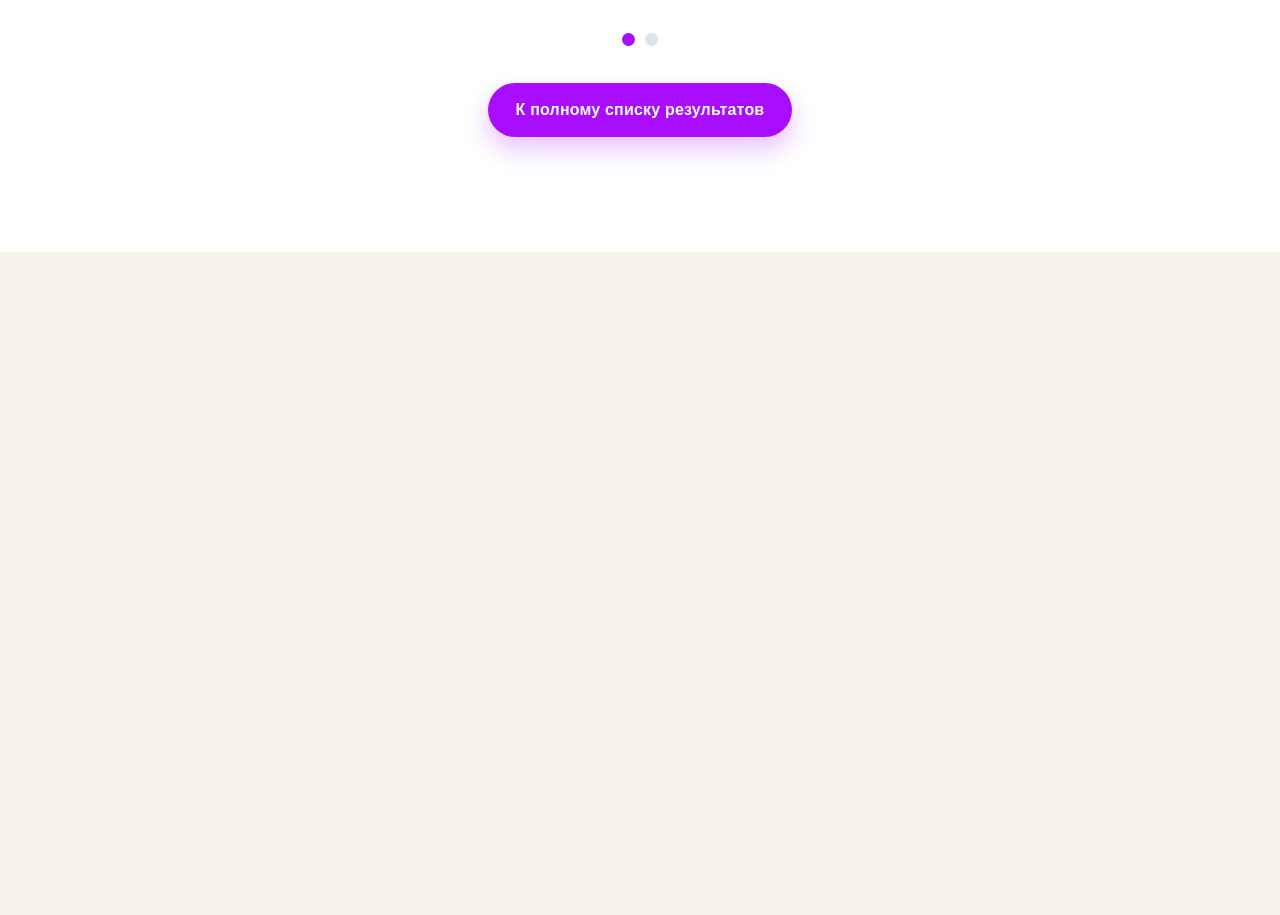
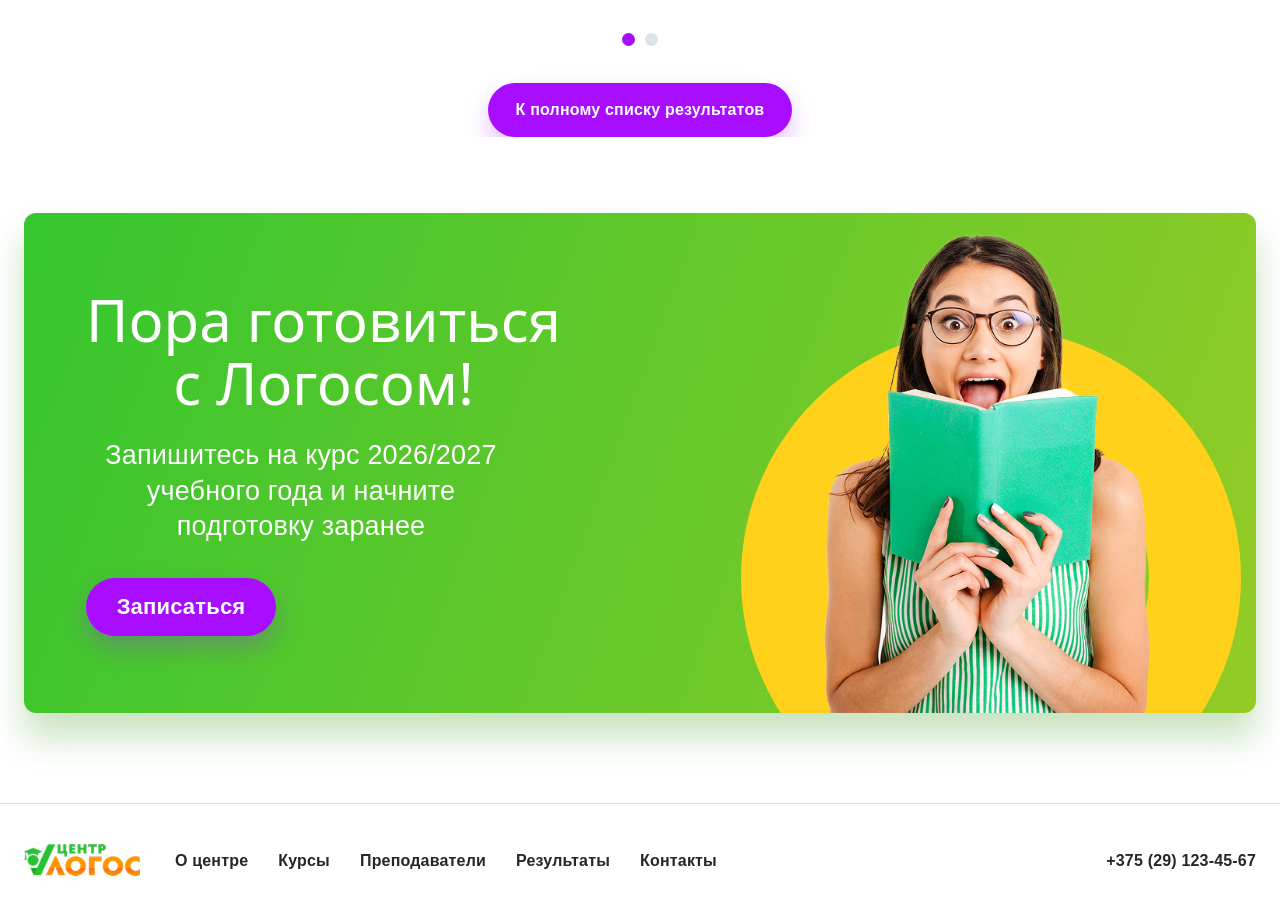
Before and after one commit to darina0000/logos-react-lab, a React (Vite) app: page /courses in a window 1280 px wide. Shown: the part 6180-7095 px from the top of the page. Before the commit the page ends 6432 px from the top, so only its background shows below. Built offline with nearby package versions, Linux system fonts and the light colour scheme.

Commit message:
Add Callout and Footer components, complete page layout

```diff
--- a/src/App.jsx
+++ b/src/App.jsx
@@ -6,6 +6,8 @@ import Courses from './components/Courses'
 import Useful from './components/Useful'
 import Teachers from './components/Teachers'
 import Reviews from './components/Reviews'
+import Callout from './components/Callout'
+import Footer from './components/Footer'
 
 const App = () => {
   return (
@@ -18,6 +20,8 @@ const App = () => {
       <Useful />
       <Teachers />
       <Reviews />
+      <Callout />
+      <Footer />
     </div>
   )
 }
--- /dev/null
+++ b/src/components/Callout.jsx
@@ -0,0 +1,28 @@
+const Callout = () => {
+  return (
+    <section className="ref-callout">
+
+      <span className="ref-ring ref-ring--purple ref-ring--cta-left"></span>
+      <span className="ref-ring ref-ring--yellow ref-ring--cta-right"></span>
+
+      <div className="ref-container">
+        <div className="ref-callout__box">
+
+          <div>
+            <h2>Пора готовиться<br />с Логосом!</h2>
+            <p>Запишитесь на курс 2026/2027 учебного года и начните подготовку заранее</p>
+            <a className="ref-button" href="register.html">Записаться</a>
+          </div>
+
+          <div className="ref-callout__person">
+            <div className="ref-yellow-ring"></div>
+            <img src="/images/home3.png" alt="Ученица с книгой" />
+          </div>
+
+        </div>
+      </div>
+    </section>
+  )
+}
+
+export default Callout
--- /dev/null
+++ b/src/components/Footer.jsx
@@ -0,0 +1,25 @@
+const Footer = () => {
+  return (
+    <footer className="ref-footer">
+      <div className="ref-container">
+
+        <a className="ref-logo" href="index.html">
+          <img src="/images/logo.png" alt="Центр Логос" />
+        </a>
+
+        <nav>
+          <a href="#about">О центре</a>
+          <a href="#courses">Курсы</a>
+          <a href="#teachers">Преподаватели</a>
+          <a href="#reviews">Результаты</a>
+          <a href="contacts.html">Контакты</a>
+        </nav>
+
+        <strong>+375 (29) 123-45-67</strong>
+
+      </div>
+    </footer>
+  )
+}
+
+export default Footer
```
